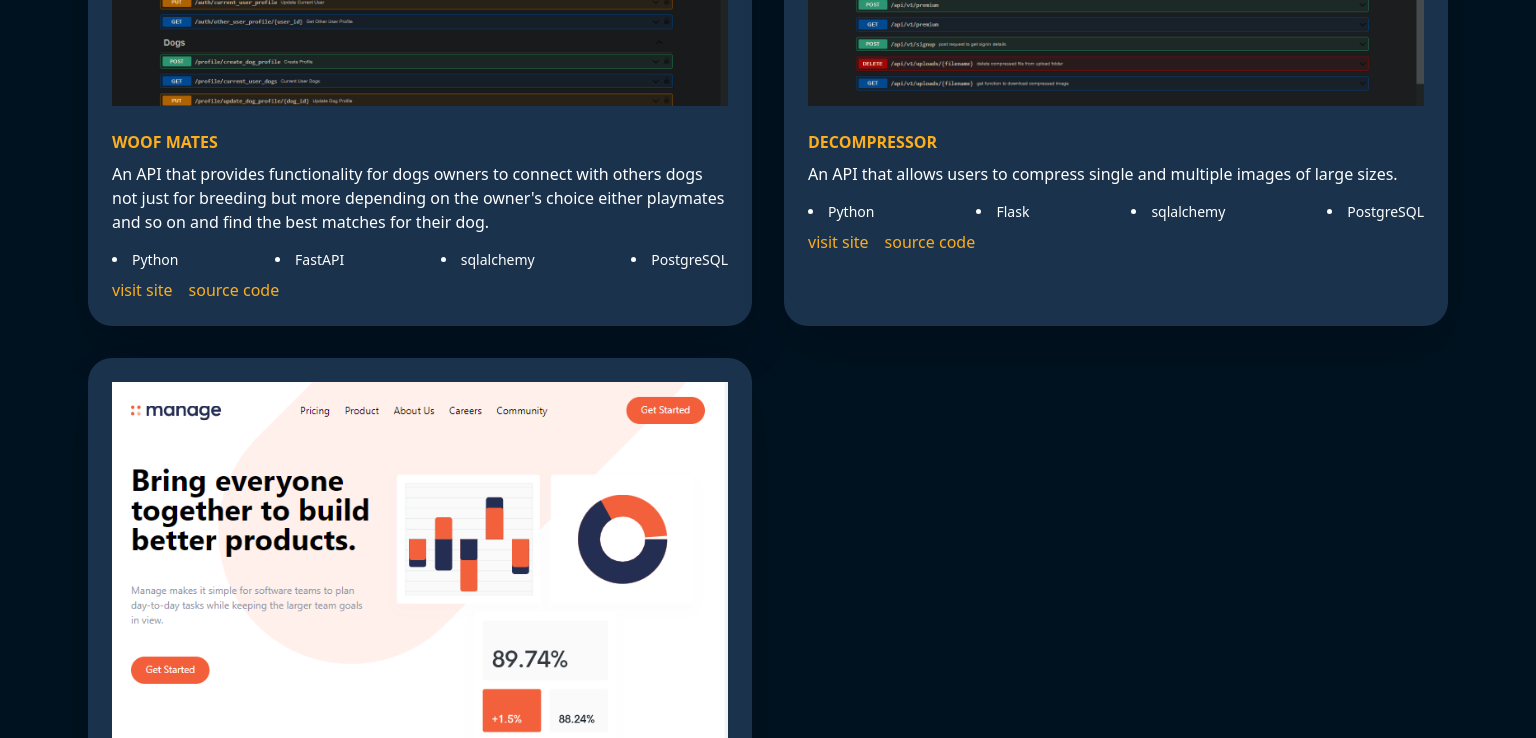
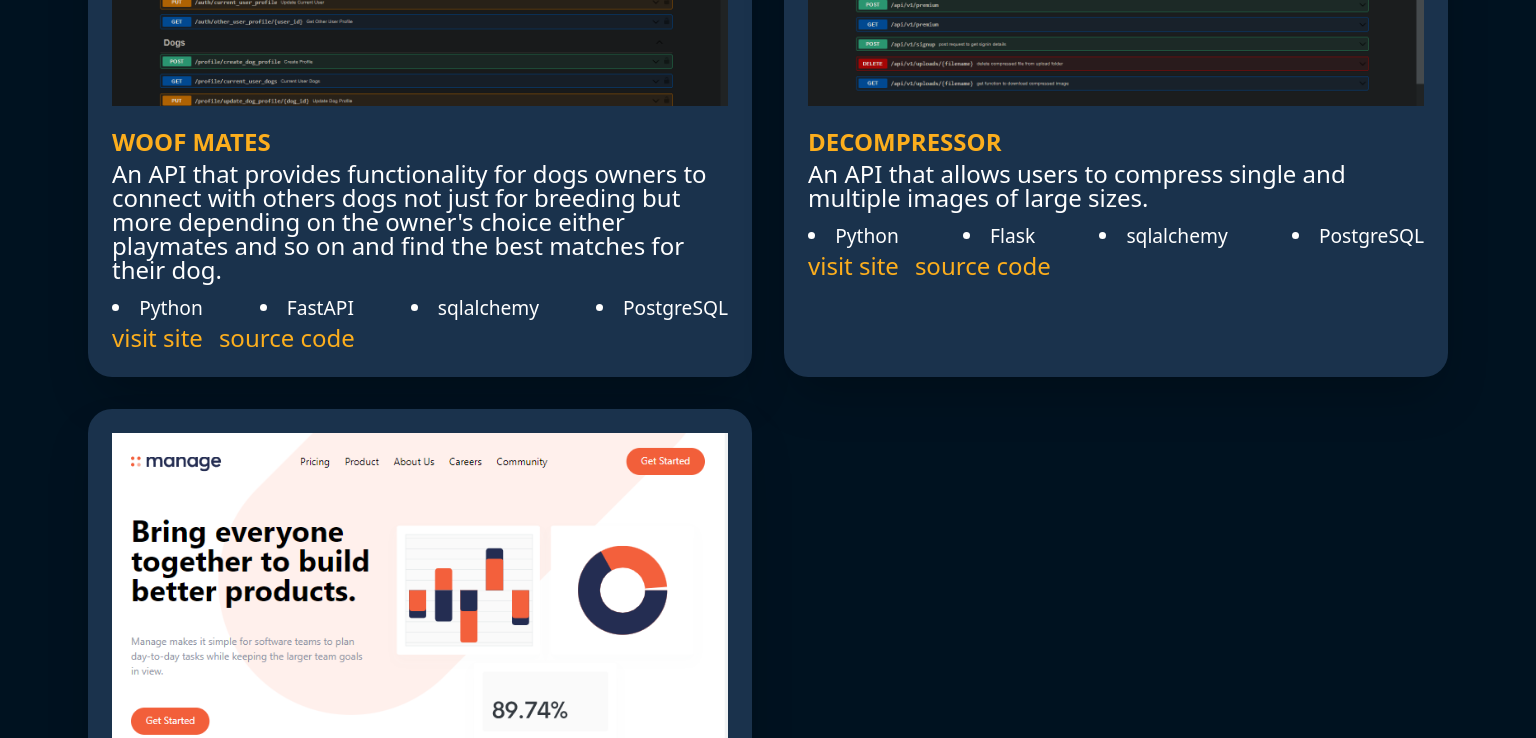
Before and after one commit to UnfazedAy/my-portfolio, a React (Create React App) app: page / in a window 1536 px wide. Shown: the part 1240-1978 px from the top of the page. Built offline with nearby package versions, Linux system fonts and the light colour scheme.

Commit message:
Added media ququeries

```diff
--- a/package.json
+++ b/package.json
@@ -46,6 +46,10 @@
     "@fortawesome/fontawesome-svg-core": "^6.4.0",
     "@fortawesome/free-brands-svg-icons": "^6.4.0",
     "@fortawesome/free-solid-svg-icons": "^6.4.0",
+    "autoprefixer": "^10.4.14",
+    "postcss": "^8.4.23",
+    "postcss-import": "^15.1.0",
+    "postcss-nesting": "^11.2.2",
     "tailwindcss": "^3.3.2"
   }
 }
--- /dev/null
+++ b/postcss.config.js
@@ -0,0 +1,6 @@
+module.exports = {
+    plugins: {
+      tailwindcss: {},
+      autoprefixer: {},
+    }
+  }
--- a/src/index.css
+++ b/src/index.css
@@ -31,9 +31,12 @@ body {
     .image {
       height: 70%;
     }
+  }
+  p, a, span {
+    font-size: 1.5rem;
+  }
 
-    p {
-      font-size: 1.5rem;
-    }
+  li {
+    font-size: 1.2rem;
   }
 }
```
Also changed, not shown: 1 other file (tests, documents, lock files or other folders).
